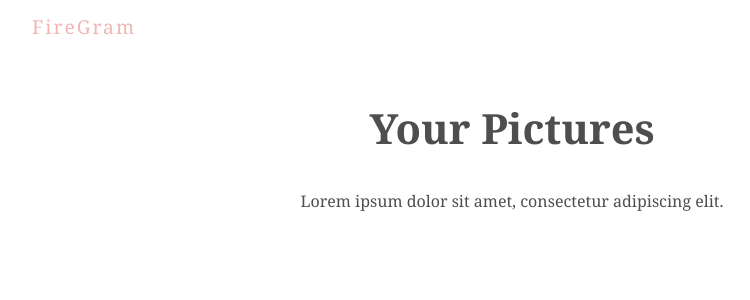
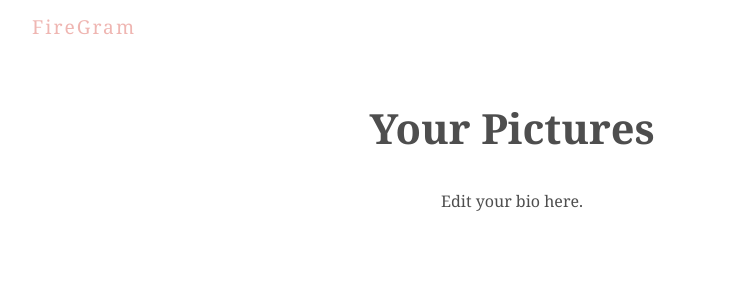
Before and after one commit to Pritam-deb/Firegram, a React (Create React App) app: page / in a window 1280 px wide. Shown: the top 300 px of the page, without its empty margins (128-878 px from the left). Built offline with nearby package versions, Linux system fonts and the light colour scheme.

Commit message:
fixed : had vulnerable files
used
npm audit fix --force

```diff
--- a/package.json
+++ b/package.json
@@ -8,7 +8,7 @@
     "@testing-library/user-event": "^7.2.1",
     "react": "^16.13.1",
     "react-dom": "^16.13.1",
-    "react-scripts": "3.4.1"
+    "react-scripts": "^4.0.3"
   },
   "scripts": {
     "start": "react-scripts start",
--- a/src/comps/Title.js
+++ b/src/comps/Title.js
@@ -5,7 +5,7 @@
     <div className="title">
       <h1>FireGram</h1>
       <h2>Your Pictures</h2>
-      <p>Lorem ipsum dolor sit amet, consectetur adipiscing elit.</p>
+      <p>Edit your bio here.</p>
     </div>
   )
 }
```
Also changed, not shown: 2 other files (tests, documents, lock files or other folders).
